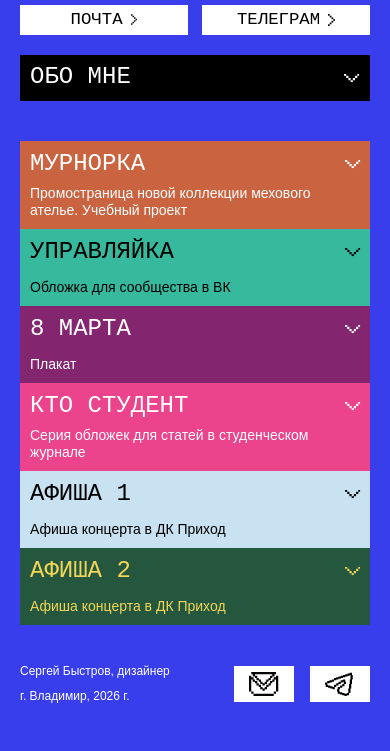
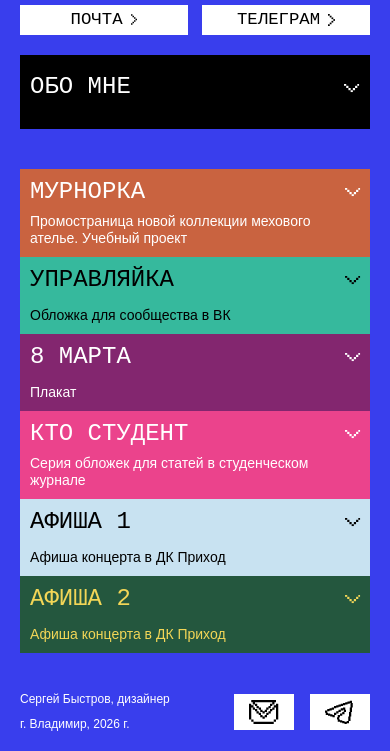
Before and after one commit to pumber33/portfolio, a plain HTML site: page index.html in a window 390 px wide. Shown: the part 226-977 px from the top of the page. Before the commit the page ends 949 px from the top, so only its background shows below. Drawn offline with Linux system fonts and the light colour scheme; a web font is replaced by a local one.

Commit message:
style.css

```diff
--- a/style.css
+++ b/style.css
@@ -288,19 +288,52 @@ h1, h2, p { margin: 0; }
   .contact-button .arrow-small { width: 6.86px; height: 12px; }
 
   /* Обо мне */
-  .about.flip-card {
-    display: grid; grid-template-rows: 46px 0fr;
-    width: 100%; height: auto; perspective: none; background: #000;
-    transition: grid-template-rows .24s ease;
-  }
-  .about.flip-card.is-open { grid-template-rows: 46px 1fr; }
-  .about-toggle {
-    display: flex; align-items: center; justify-content: space-between;
-    width: 100%; height: 46px; padding: 0 14px 0 10px;
-    border: 0; background: #000; color: #fff;
-    font-family: 'Tiny5',monospace; font-size: 24px; font-weight: 400;
-    line-height: 1.1; text-transform: uppercase; text-align: left; cursor: pointer;
-  }
+
+.about.flip-card {
+  display: grid;
+  grid-template-rows: 74px 0fr;
+
+  width: 100%;
+  height: auto;
+  perspective: none;
+  background: #000;
+
+  transition: grid-template-rows .24s ease;
+}
+
+.about.flip-card.is-open {
+  grid-template-rows: 46px 1fr;
+}
+
+
+.about-toggle {
+  display: flex;
+  align-items: center;
+  justify-content: space-between;
+
+  width: 100%;
+  height: 100%;
+  padding: 0 14px 8px 10px;
+
+  border: 0;
+  background: #000;
+  color: #fff;
+
+  font-family: 'Tiny5', monospace;
+  font-size: 24px;
+  font-weight: 400;
+  line-height: 1.1;
+  text-transform: uppercase;
+  text-align: left;
+  cursor: pointer;
+}
+
+/* В раскрытом состоянии центрируем как раньше */
+
+.about.is-open .about-toggle {
+  padding-bottom: 0;
+}
+
   .about-toggle .about-toggle-arrow {
     width: 9px; height: 16px; transform: rotate(90deg);
     transform-origin: center; transition: transform .22s ease;
```
